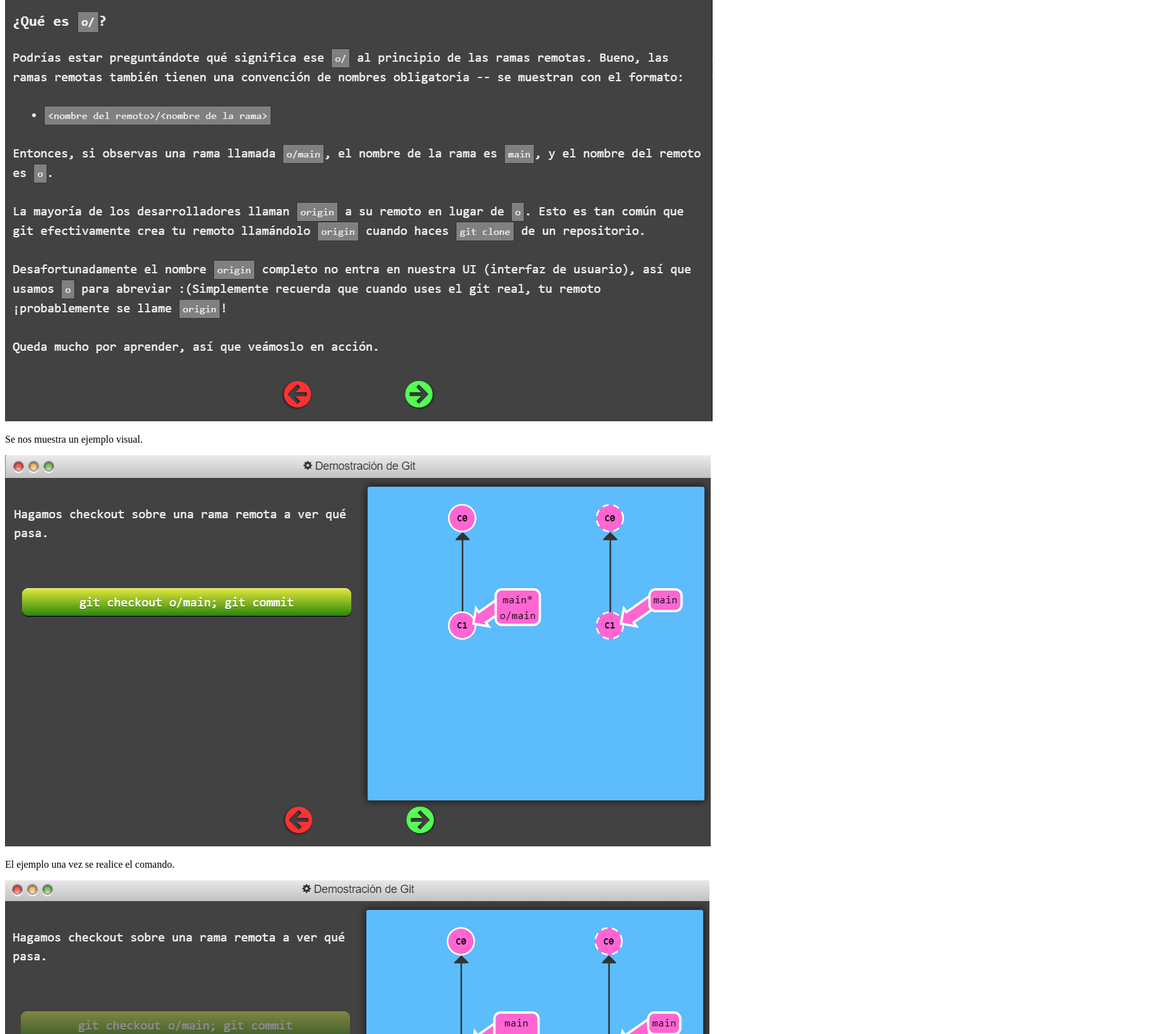
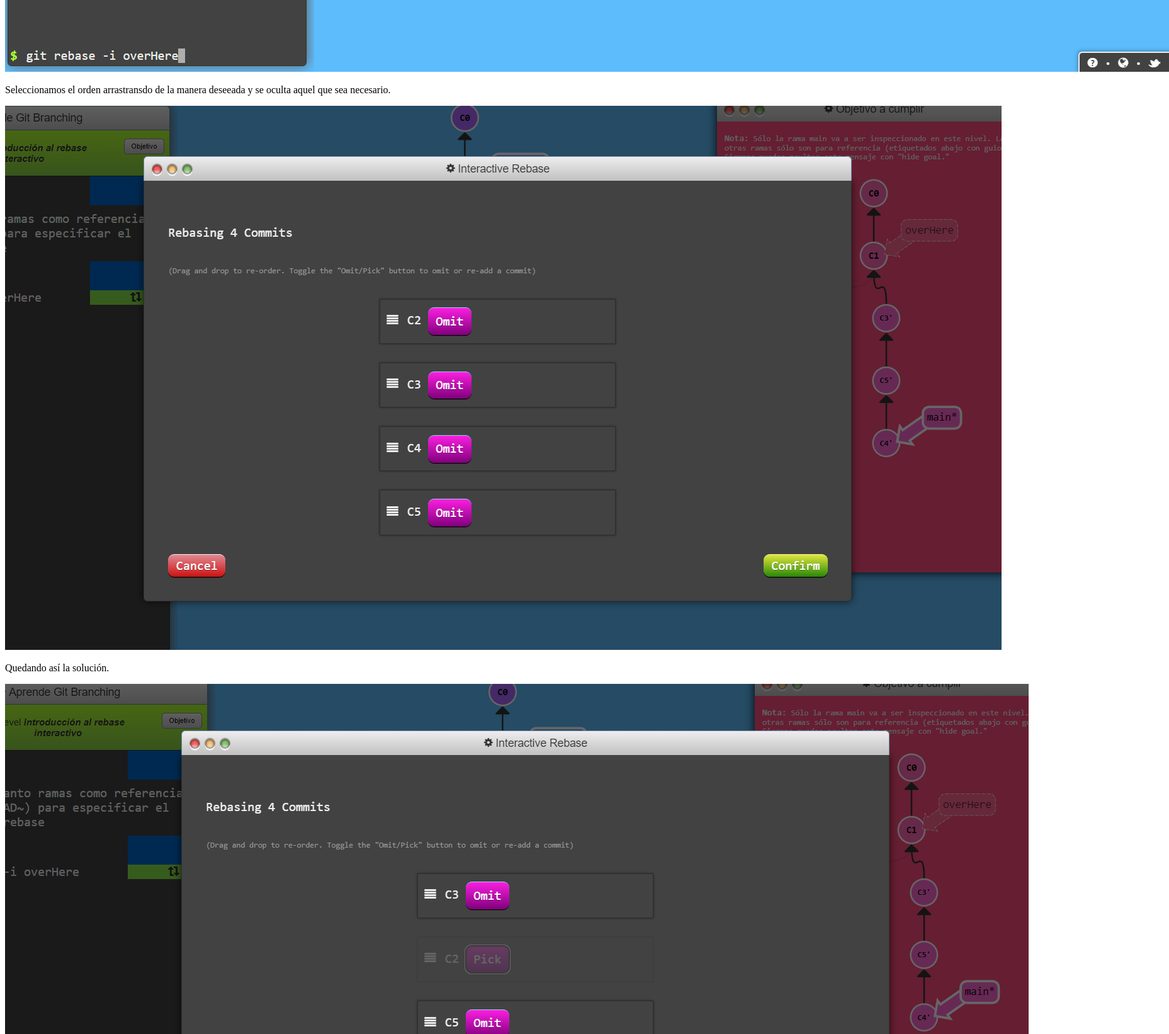
Before and after one commit to Alex230000/index, a plain HTML site: page index.html in a window 1280 px wide. Shown: the part 6060-7702 px from the top of the page at 63% size, 1857 px wide, since content can reach past the window. Drawn offline with Linux system fonts and the light colour scheme.

Commit message:
Se agrega la solución del primer ejercicio

```diff
--- a/index.html
+++ b/index.html
@@ -25,6 +25,12 @@
     <img src="Moviendo 8.png" alt="M1">
     <p>Tras esto, se nos pide que realicemos el mismo ejercicio mediante otro problema.</p>
     <img src="Moviendo 9.png" alt="M1">
+    <p>A la derecha se nos muestra la resolución a realizar, en primer lugar, ingresamos "git rebase -i overHere(que es el bash del que se quiere hacer rebase).</p>
+    <img src="Moviendo 10.png" alt="M1">
+    <p>Seleccionamos el orden arrastransdo de la manera deseeada y se oculta aquel que sea necesario.</p>
+    <img src="Moviendo 11.png" alt="M1">
+    <p>Quedando así la solución.</p>
+    <img src="Moviendo 12.png" alt="M1">
     <h2>"Push y Pull 2"</h2>
     <p>En primer lugar, se nos trata de introducir a la función: clonar.</p>
     <img src="Push 1.png" alt="M1">
```
